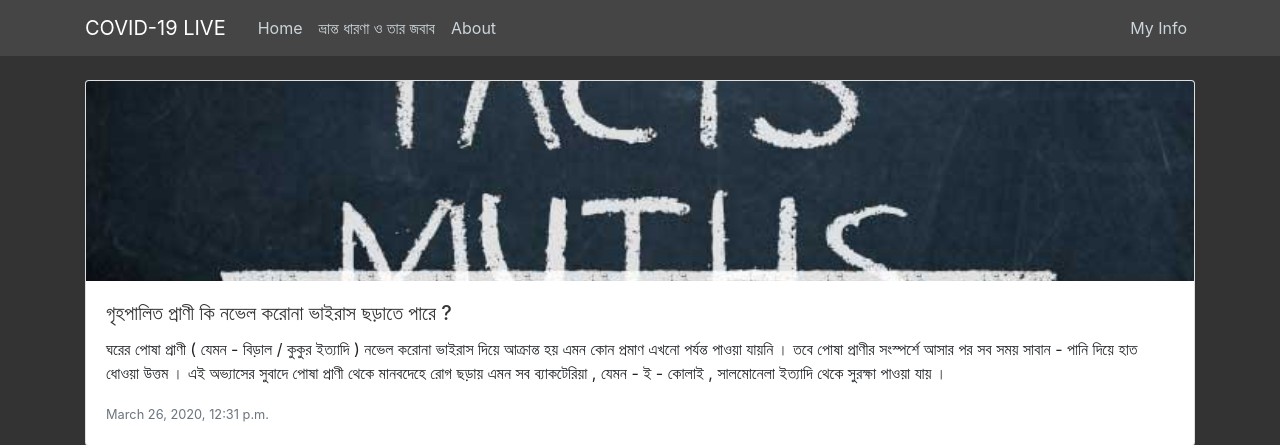
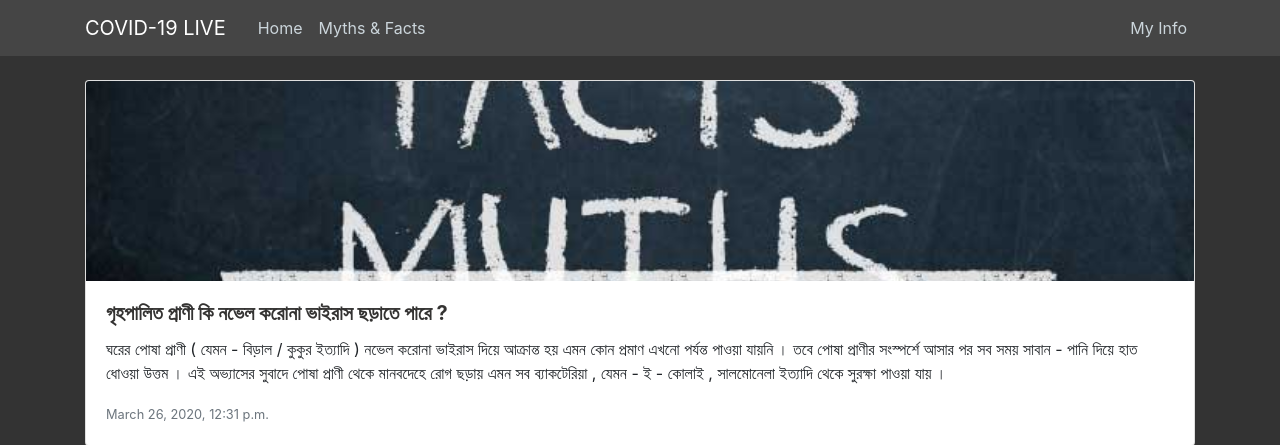
Before and after one commit to NirobxHasan/coronabd, a Django app: page /myths/ in a window 1280 px wide. Shown: the top 445 px of the page. Run offline with Django 3.2, Linux system fonts and the light colour scheme; data comes from the database, SQL or seed files in the repository; some libraries are stand-ins or nearby versions.

Commit message:
change navbar

```diff
--- a/maps/templates/maps/navbar.html
+++ b/maps/templates/maps/navbar.html
@@ -32,9 +32,9 @@
             <div class="navbar-nav mr-auto">
               <a class="nav-item nav-link" href="{% url 'map' %}">Home</a>
 
-              <a class="nav-item nav-link" href="{% url 'myths' %}">ভ্রান্ত ধারণা ও তার জবাব </a>
+              <a class="nav-item nav-link" href="{% url 'myths' %}">Myths & Facts</a>
 
-              <a class="nav-item nav-link" href="#">About</a>
+              <!-- <a class="nav-item nav-link" href="#">About</a> -->
 
             </div>
             <!-- Navbar Right Side -->
--- a/services/templates/services/myths.html
+++ b/services/templates/services/myths.html
@@ -15,7 +15,7 @@
     <div class="card mb-3">
       <img src="{{myth.image.url}}" class="card-img-top" alt="...">
       <div class="card-body">
-        <h5 class="card-title">{{ myth.title}}</h5>
+        <h5 class="card-title"> <b>{{ myth.title}}</b> </h5>
         <p class="card-text">{{ myth.details}}</p>
         <p class="card-text"><small class="text-muted">{{myth.date_posted}}</small></p>
       </div>
```
